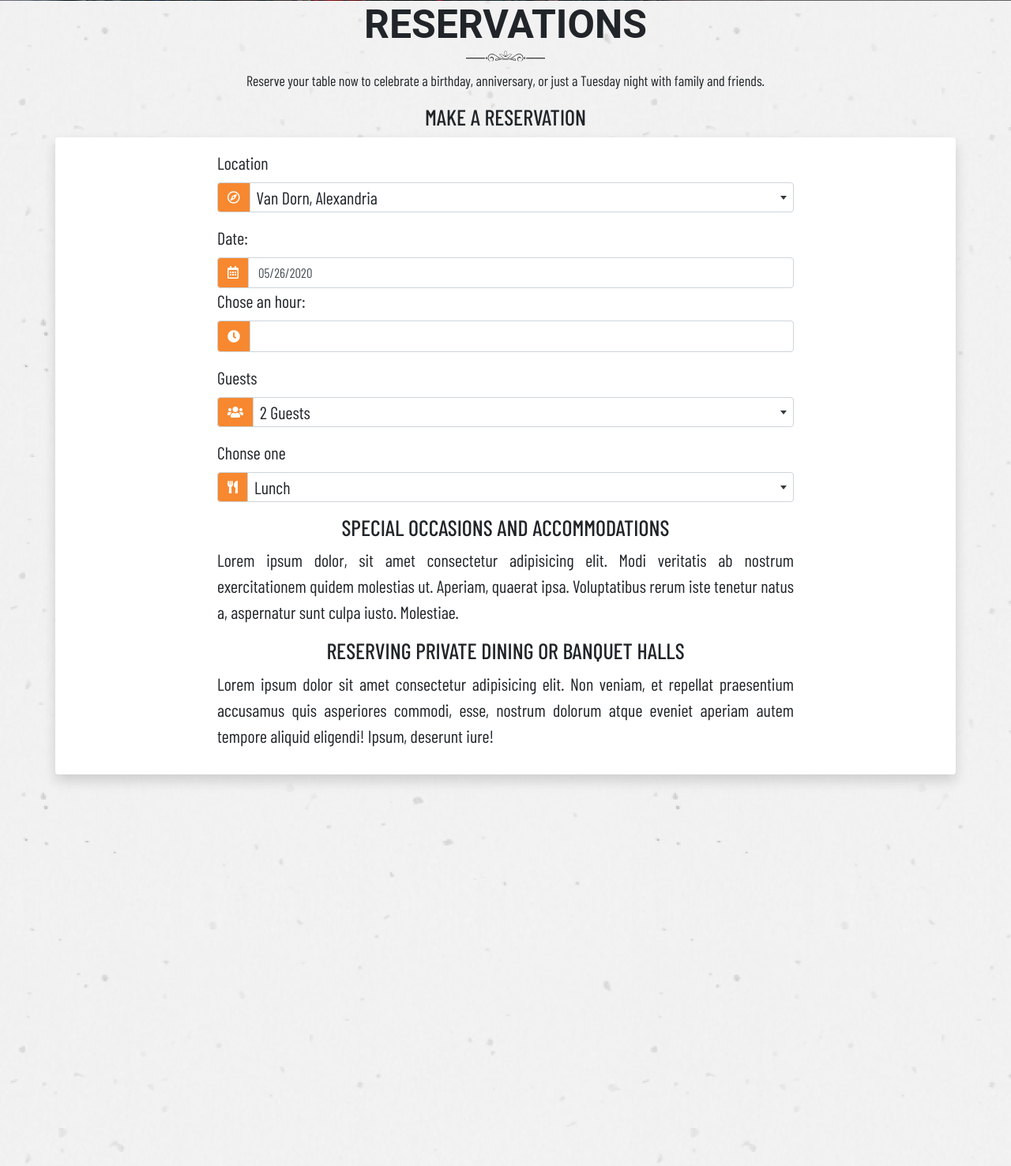
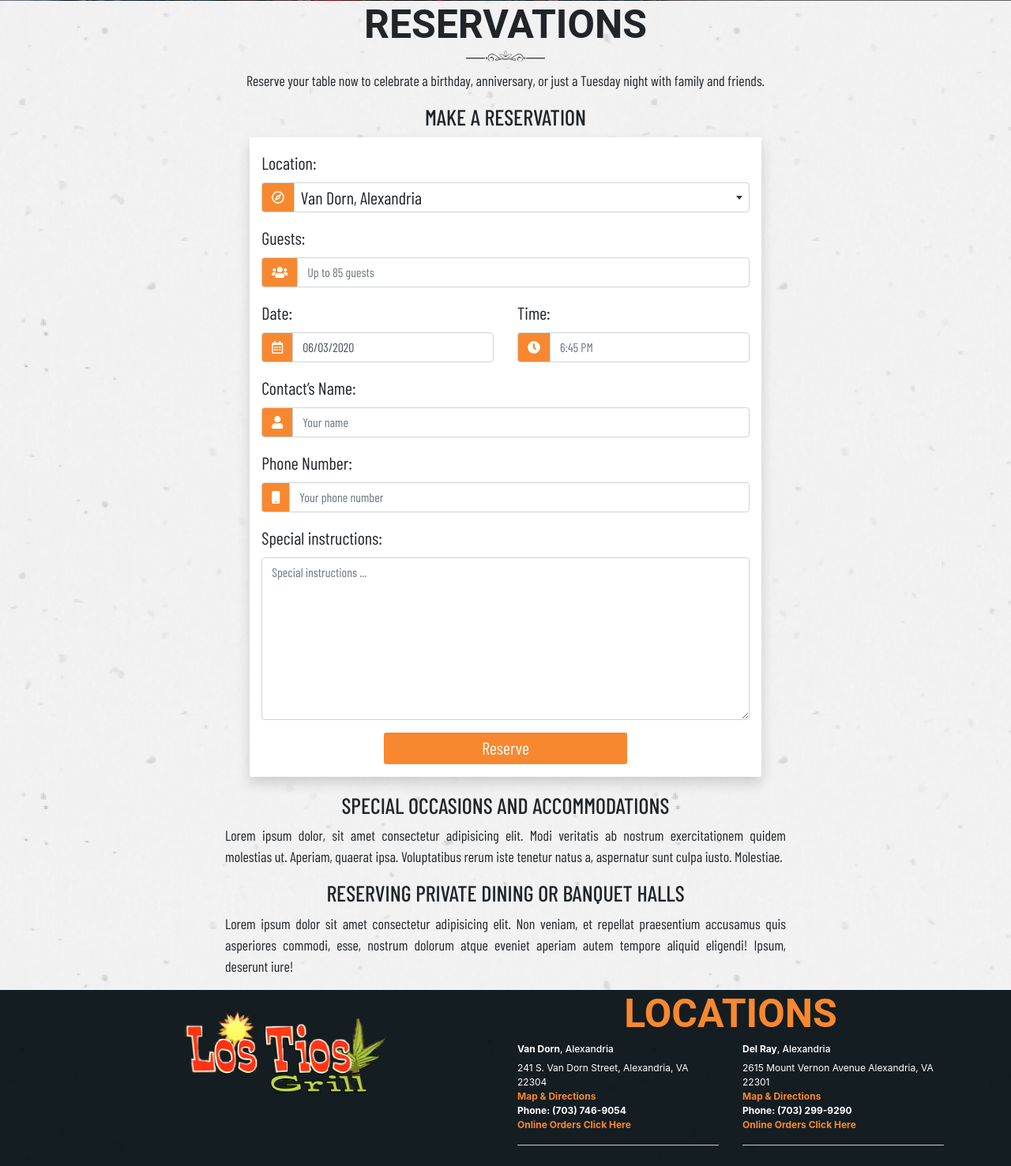
Before and after one commit to julioZelaya-dev/ltgrill, a PHP site: page /ltgrill/reservations.php in a window 1280 px wide. Shown: the part 655-2132 px from the top of the page at 79% size. Run offline with PHP 8.4, Linux system fonts and the light colour scheme; data comes from the database, SQL or seed files in the repository; some libraries are stand-ins or nearby versions; some web fonts are replaced.

Commit message:
reservations

```diff
--- a/css/main.css
+++ b/css/main.css
@@ -761,7 +761,7 @@ footer {
 }
 
 .offers label {
-    font-weight: bold;
+    font-weight: 400;
 }
 
 #mc_embed_signup {
@@ -808,7 +808,6 @@ footer {
 .reservations {
     font-family: var(--barlow_condensed);
     font-size: 18px;
-    margin-bottom: 500px;
 }
 
 .reservations .row {
@@ -821,16 +820,33 @@ footer {
     text-align: center;
 }
 
-.reservations input {
-    font-size: 17px;
+.reservations .select2 option {
+    font-size: 1rem!important;
+    font-weight: 400!important;
+    line-height: 1.5!important;
+    color: #495057!important;
 }
 
 .reservations .row i {
     color: #ffffff;
 }
 
+.reservations form {
+    background-color: #fff;
+    margin-bottom: 20px;
+}
+
 .reservations .row .input-group-text {
     background-color: var(--orange);
+}
+
+input.bg-c-orange {
+    text-align: center;
+    height: 40px;
+    width: 50%;
+    border: none;
+    border-radius: 3px;
+    color: #ffffff;
 }
 
 
--- a/includes/templates/footer.php
+++ b/includes/templates/footer.php
@@ -139,21 +139,11 @@
 
 
 
-<script src="js/main.js?=111"></script>
+<script src="js/main.js?=112"></script>
 
 
-<!-- Google Analytics: change UA-XXXXX-Y to be your site's ID. -->
-<script>
-    window.ga = function() {
-        ga.q.push(arguments)
-    };
-    ga.q = [];
-    ga.l = +new Date;
-    ga('create', 'UA-XXXXX-Y', 'auto');
-    ga('set', 'transport', 'beacon');
-    ga('send', 'pageview')
-</script>
-<script src="https://www.google-analytics.com/analytics.js" async></script>
+<!-- Google Analytics -->
+
 </body>
 
 </html>
--- a/includes/templates/specials.php
+++ b/includes/templates/specials.php
@@ -4,7 +4,7 @@ try {
 
     $id_location = 1;
     require_once('includes/functions/bd_conn.php');
-    $sql = "SELECT
+    $sql = "SELECT DISTINCT
     plate.plate_name,
     plate.price,
     plate.ingredients,
@@ -26,7 +26,7 @@ try {
 
     $resultado = $conn->query($sql);
 } catch (Exception $e) {
-    //throw $th;
+
     echo $e->getMessage();
 }
 
--- a/js/main.js
+++ b/js/main.js
@@ -89,12 +89,20 @@ $(document).ready(function() {
 
     }); */
 
+    var today = new Date();
+    var dd = String(today.getDate()).padStart(2, '0');
+    var mm = String(today.getMonth() + 1).padStart(2, '0'); //January is 0!
+    var yyyy = today.getFullYear();
+
+    today = mm + '/' + dd + '/' + yyyy;
+
     $('#date').daterangepicker({
         "singleDatePicker": true,
         "showDropdowns": true,
         "linkedCalendars": false,
         "showCustomRangeLabel": false,
-        "startDate": "05/26/2020",
+        "minDate": `${today}`,
+        "startDate": "06/01/2020",
         "endDate": "06/01/2020",
         "opens": "right",
         "buttonClasses": "btn btn-sm",
--- a/reservations.php
+++ b/reservations.php
@@ -20,14 +20,14 @@ try {
     <p class="text-center">
         Reserve your table now to celebrate a birthday, anniversary, or just a Tuesday night with family and friends.
     </p>
-    <div>
+
     <h3>Make a reservation</h3>
-        <div class="row bg-white shadow rounded pt-3 pb-3">
+    <form action="#" method="post" class="col-md-7 mx-auto bg">
+        <div class="row -white shadow rounded pt-3 pb-3">
 
-            <div class="col-md-8 mx-auto">
 
-                <div class="form-group">
-                    <label>Location</label>
+            <div class="col-md-12 form-group">
+                <label>Location:</label>
                 <div class="input-group">
                     <div class="input-group-prepend">
                         <span class="input-group-text">
@@ -50,7 +50,21 @@ try {
             </div>
             <!-- /.form-group -->
 
+            <div class="form-group col-md-12">
+                <label for="guest">Guests:</label>
+                <div class="input-group">
+                    <div class="input-group-prepend">
+                        <span class="input-group-text">
+                            <i class="fas fa-users"></i>
+                        </span>
+                    </div>
+                    <input type="number" name="guest" id="guest" min="1" max="85" class="form-control" placeholder="Up to 85 guests">
 
+                </div>
+            </div>
+            <!-- /.form-group -->
+
+            <div class="col-md-6">
                 <div class="form-group">
                     <label>Date:</label>
                     <div class="input-group">
@@ -63,9 +77,14 @@ try {
                     </div>
                     <!-- /.input group -->
 
+                </div>
+            </div>
+            <div class="col-md-6">
                 <div class="bootstrap-timepicker">
+
+
                     <div class="form-group">
-                            <label>Chose an hour:</label>
+                        <label>Time:</label>
 
                         <div class="input-group date" id="timepicker" data-target-input="nearest">
 
@@ -77,7 +96,7 @@ try {
                                 <div class="input-group-text">
                                     <i class="fas fa-clock"></i></div>
                             </div>
-                                <input name="hora_evento" type="text" class="form-control datetimepicker-input" data-target="#timepicker" data-toggle="datetimepicker" />
+                            <input name="hora_evento" type="text" class="form-control datetimepicker-input" data-target="#timepicker" data-toggle="datetimepicker" placeholder="6:45 PM" />
 
 
                         </div>
@@ -85,61 +104,47 @@ try {
                     </div>
                     <!-- /.form group -->
                 </div>
+            </div>
 
-
-                    <div class="form-group">
-                        <label>Guests</label>
+            <div class="form-group col-md-12">
+                <label for="name">Contact’s Name:</label>
                 <div class="input-group">
                     <div class="input-group-prepend">
                         <span class="input-group-text">
-                                    <i class="fas fa-users"></i>
+                            <i class="fas fa-user"></i>
                         </span>
                     </div>
-                            <select class="form-control select2" ">
 
-                            <?php
-                            $i = 2;
-                            $max = 20;
-                            while ($i <= $max) {
-                                if ((int) $i == 1) { ?>
-                                    <option value=" <?php echo $i; ?>" selected="selected"><?php echo $i . ' Guests'; ?></option>
-                            <?php } else { ?>
-                                <option value="<?php echo $i; ?>"><?php echo $i . ' Guests'; ?></option>
-                        <?php }
-                                $i++;
-                            } ?>
-                            </select>
+                    <input type="text" name="name" id="name" class="form-control" placeholder="Your name">
+
                 </div>
             </div>
-                    <!-- /.form-group -->
 
-                    <div class="form-group">
-                        <label>Chonse one</label>
+            <div class="form-group col-md-12">
+                <label for="phone_number">Phone Number:</label>
                 <div class="input-group">
                     <div class="input-group-prepend">
                         <span class="input-group-text">
-                                    <i class="fas fa-utensils"></i>
+                            <i class="fas fa-mobile"></i>
                         </span>
                     </div>
-                            <select class="form-control select2" ">
 
-                            <?php
-                            $i = 1;
-                            $max = 2;
-                            while ($i <= $max) {
-                                if ((int) $i == 1) { ?>
-                                    <option value=" <?php echo $i; ?>" selected="selected"><?php echo 'Lunch'; ?></option>
-                            <?php } else { ?>
-                                <option value="<?php echo $i; ?>"><?php echo 'Dinner'; ?></option>
-                        <?php }
-                                $i++;
-                            } ?>
-                            </select>
+                    <input type="number" name="phone_number" id="phone_number" class="form-control" placeholder="Your phone number">
                 </div>
             </div>
-                    <!-- /.form-group -->
+            <div class="form-group col-md-12">
+                <label for="special_instructions">Special instructions:</label>
+                <textarea id="special_instructions" name="special_instructions" class="form-control" rows="8" placeholder="Special instructions ..."></textarea>
+            </div>
+
+            <div class="col-md-12 text-center">
+                <input type="submit" class="bg-c-orange" value="Reserve">
             </div>
         </div>
+
+    </form>
+
+
 
     <div class="col-md-8 mx-auto">
         <h3>Special Occasions and Accommodations</h2>
@@ -152,7 +157,8 @@ try {
 
 
     </div>
-    </div>
+
+
 
 </section>
 
```
Lines whose indentation alone changed are shown as unchanged.
